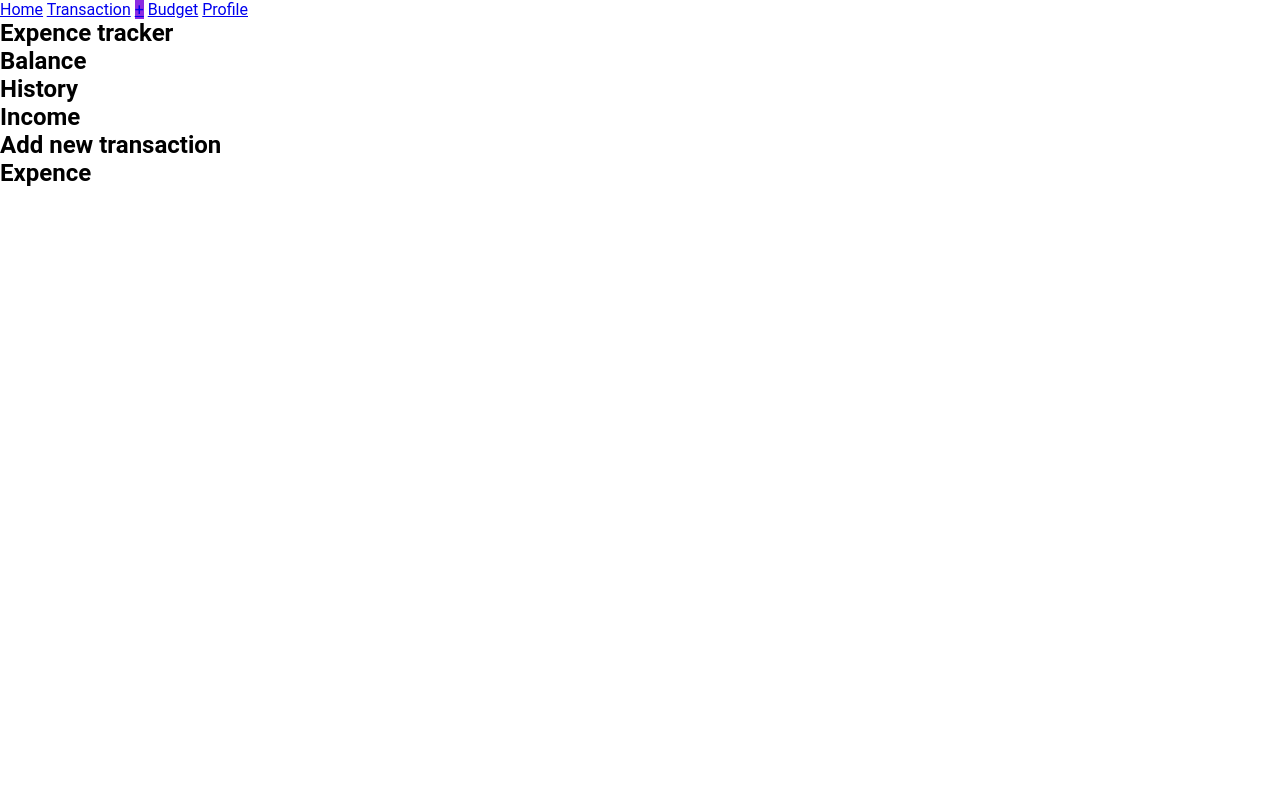
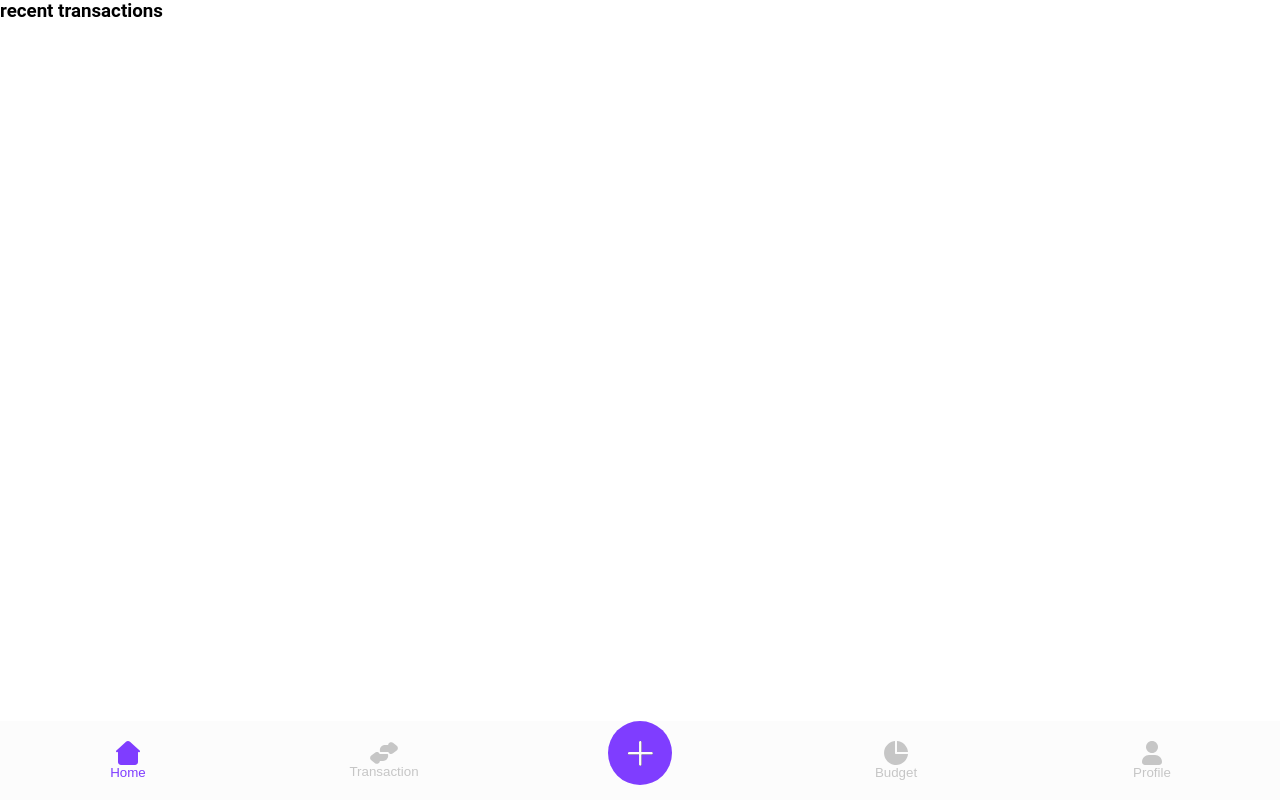
Before and after one commit to AlonRR/web_final_project, a plain HTML site: page client/index.html in a window 1280 px wide. Drawn offline with Linux system fonts and the light colour scheme.

Commit message:
index nav changes ,images, CSS styling of navbar

```diff
--- a/client/css/style.css
+++ /dev/null
@@ -1,12 +0,0 @@
-*{
-    margin: 0;
-    padding: 0;
-}
-
-body{
-    font-family: 'Roboto', sans-serif;
-}
-
-.nav-overflow{
-    background-color: blueviolet;
-}
--- /dev/null
+++ b/client/css/style_home.css
@@ -0,0 +1,110 @@
+* {
+    margin: 0;
+    padding: 0;
+}
+
+body {
+    font-family: 'Roboto', sans-serif;
+    background-color: #fff;
+}
+
+.filler {
+    height: 79px;
+    width: 100%;
+    background-color: none;
+}
+
+nav {
+    position: fixed;
+    bottom: 0;
+    display: grid;
+    grid-template-columns: repeat(5, 1fr);
+    height: 79px;
+    color: #7F3DFF;
+    background-color: #FCFCFC;
+    width: 100%;
+}
+
+nav > button {
+    display: flex;
+    flex-direction: column;
+    border: none;
+    background-color: #FCFCFC;
+    align-items: center;
+    width: 100%;
+}
+
+nav > button:not(.plus) {
+    justify-content: center;
+}
+
+.plus {
+    display: flex;
+    justify-content: top;
+}
+
+.plus > div {
+    display: flex;
+    width: calc(56px + 8px);
+    height: calc(56px + 8px);
+    background-color: #7F3DFF;
+    justify-content: center;
+    align-items: center;
+    border-radius: 50%;
+    position: center;
+}
+
+#plus_icon {
+    background-image: url('../images/plus_icon.svg');
+    background-position: center;
+    width: 27px;
+    height: 27px;
+}
+
+#home_icon {
+    background-image: url('../images/home_icon.svg');
+    width: 24px;
+    height: 24px;
+}
+
+#transaction_icon {
+    background-image: url('../images/transaction_icon.svg');
+    width: 28px;
+    height: 22px;
+}
+
+#profile_icon {
+    background-image: url('../images/profile_icon.svg');
+    width: 20px;
+    height: 24px;
+}
+
+#budget_icon {
+    background-image: url('../images/budget_icon.svg');
+    width: 24px;
+    height: 24px;
+}
+
+nav > button:not(.selected) {
+    color: #C6C6C6;
+}
+
+.selected {
+    color: #7F3DFF;
+}
+
+.selected > img {
+    fill: #7F3DFF;
+}
+
+.sqare {
+    height: 100vh;
+    width: 100%;
+    background-color: #44a08d;
+}
+
+.sq2 {
+    height: 90px;
+    width: 100%;
+    background-color: #b9970f;
+}
--- a/client/index.html
+++ b/client/index.html
@@ -5,48 +5,43 @@
     <meta charset="UTF-8">
     <meta name="viewport" content="width=device-width, initial-scale=1.0">
     <!-- <link rel="stylesheet" type="text/css" href="./css/bootstrap.css"> -->
-    <link rel="stylesheet" type="text/css" href="./css/style.css">
+    <link rel="stylesheet" type="text/css" href="./css/style_home.css">
     <title>Expence tracker</title>
 </head>
 
 <body>
-    <nav class="navbar">
-        <div class="container">
-            <a class="navbar" href="#">Home</a>
-            <a class="navbar-brand" href="#">Transaction</a>
-            <a class="nav-overflow" href="#">+</a>
-            <a class="navbar-brand" href="#">Budget</a>
-            <a class="navbar-brand" href="#">Profile</a>
-        </div>
+    <nav>
+        <button class="selected" href="#">
+            <div id="home_icon"></div>
+            Home
+        </button>
+        <button href="#">
+            <div id="transaction_icon"></div>
+            Transaction
+        </button>
+        <button class="plus" href="#">
+            <div>
+                <div id="plus_icon"></div>
+            </div>
+        </button>
+        <button href="#">
+            <div id="budget_icon"></div>Budget
+        </button>
+        <button href="#">
+            <div id="profile_icon"></div>Profile
+        </button>
     </nav>
     <main>
         <div class="container text-center">
-            <div class="row">
-                <div class="col-md-6">
-                    <h2>Expence tracker</h2>
-                </div>
-                <div class="col-md-6">
-                    <h2>Balance</h2>
-                </div>
-            </div>
-            <div class="row">
-                <div class="col-md-6">
-                    <h2>History</h2>
-                </div>
-                <div class="col-md-6">
-                    <h2>Income</h2>
-                </div>
-            </div>
-            <div class="row">
-                <div class="col-md-6">
-                    <h2>Add new transaction</h2>
-                </div>
-                <div class="col-md-6">
-                    <h2>Expence</h2>
-                </div>
-            </div>
+            <h3>
+                recent transactions
+            </h3>
+            <ul>
+                <li class=""></li>
+            </ul>
         </div>
     </main>
+    <footer class="filler"></footer>
 </body>
 
 </html>
```
Also changed, not shown: client/images/budget_icon.svg (added), client/images/home_icon.svg (added), client/images/nav_background.svg (added), client/images/plus_icon.svg (added), client/images/profile_icon.svg (added), client/images/transaction_icon.svg (added).
